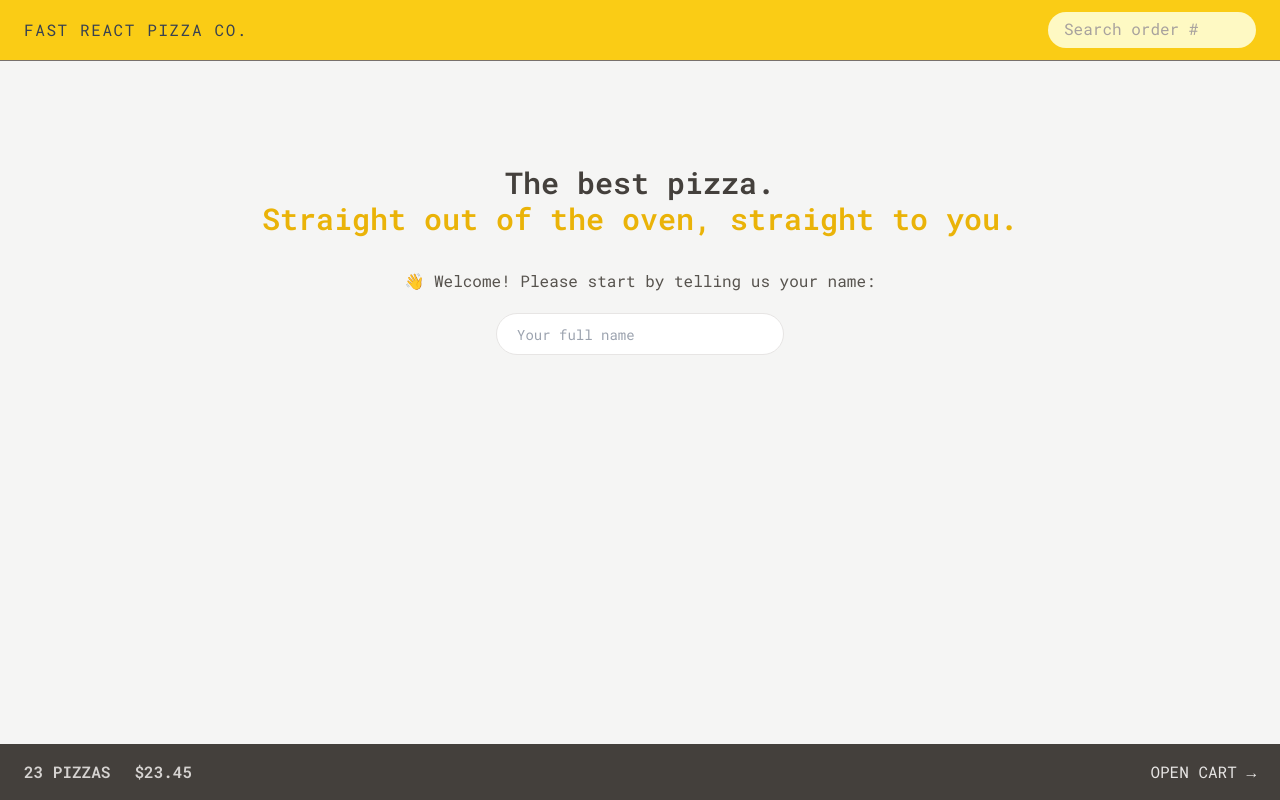
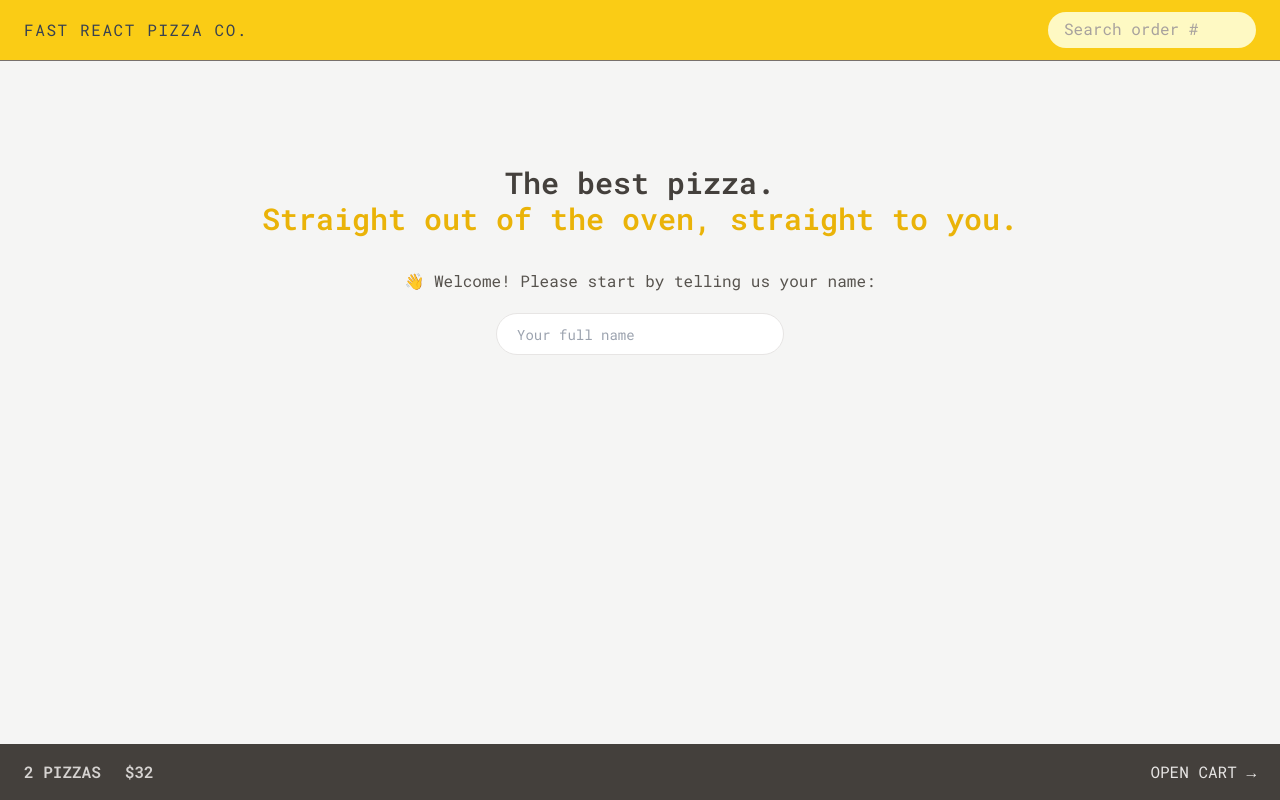
Before and after one commit to ehsanmehrjoo/Fast-React-Pizza, a React (Vite) app: page / in a window 1280 px wide. Built offline with nearby package versions, Linux system fonts and the light colour scheme.

Commit message:
Update MenuItem and CartOverview and cartSlice

```diff
--- a/src/features/cart/CartOverview.jsx
+++ b/src/features/cart/CartOverview.jsx
@@ -1,11 +1,17 @@
+import { useSelector } from "react-redux";
 import { Link } from "react-router-dom";
+import { getTotalCartPrice, getTotalCartQuantity } from "./cartSlice";
 
 function CartOverview() {
+  const totalCartQuantity = useSelector(getTotalCartQuantity)
+  console.log(totalCartQuantity);
+  const totalCartPrice = useSelector(getTotalCartPrice);
+  console.log(totalCartPrice);
   return (
     <div className="bg-stone-700 text-stone-200 uppercase px-4 py-4 sm:px-6 text-sm md:text-base flex items-center justify-between">
       <p className=" text-stone-300 font-semibold space-x-4 sm:space-x-6">
-        <span>23 pizzas</span>
-        <span>$23.45</span>
+        <span>{totalCartQuantity} pizzas</span>
+        <span>${totalCartPrice}</span>
       </p>
       <Link to="/cart">Open cart &rarr;</Link>
     </div>
--- a/src/features/cart/cartSlice.js
+++ b/src/features/cart/cartSlice.js
@@ -6,7 +6,7 @@
         {
             pizzaId : 12,
             name: "Mediterranean",
-            quantity: 2,
+            quantity:    2,
             unitPrice: 16,
             totalPrice: 32,
         }
@@ -21,7 +21,10 @@
         // Add logic for adding to the cart
         // payload = new Cart
         state.cart.push(action.payload);
+
+
       },
+
       removeCart(state, action) {
         // Add logic for removing from the cart
         // payload = pizzaId
@@ -51,3 +54,6 @@
 
   export const {addCart , removeCart, increasCartQuantity , decreaseCartQuantity ,clearCart} = cartSlice.actions;
 export default cartSlice.reducer
+
+export const getTotalCartQuantity = (state) => state.cart.cart.reduce((sum, cur) => sum + cur.quantity, 0)
+export const getTotalCartPrice = (state) => state.cart.cart.reduce((sum, cur) => sum + cur.totalPrice, 0)
```
Also changed, not shown: src/features/menu/MenuItem.jsx (+9 -8 lines).
